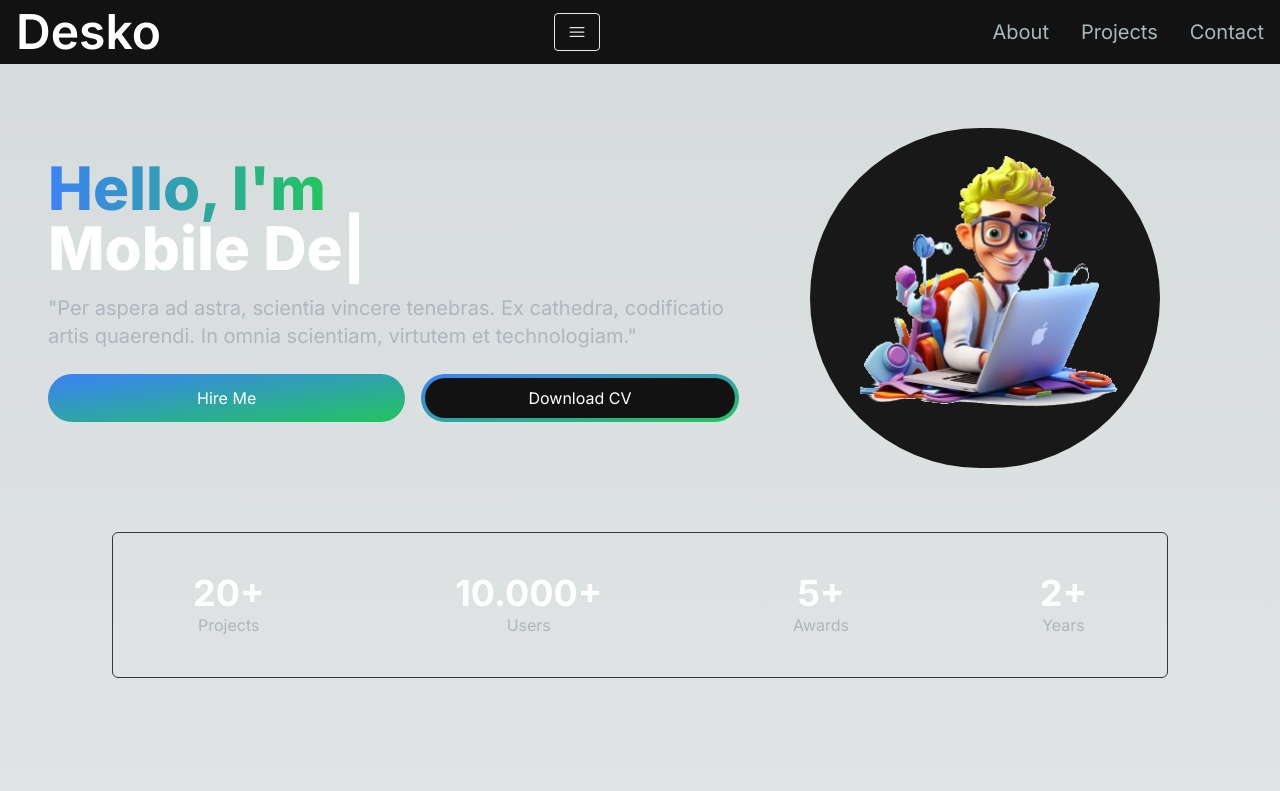
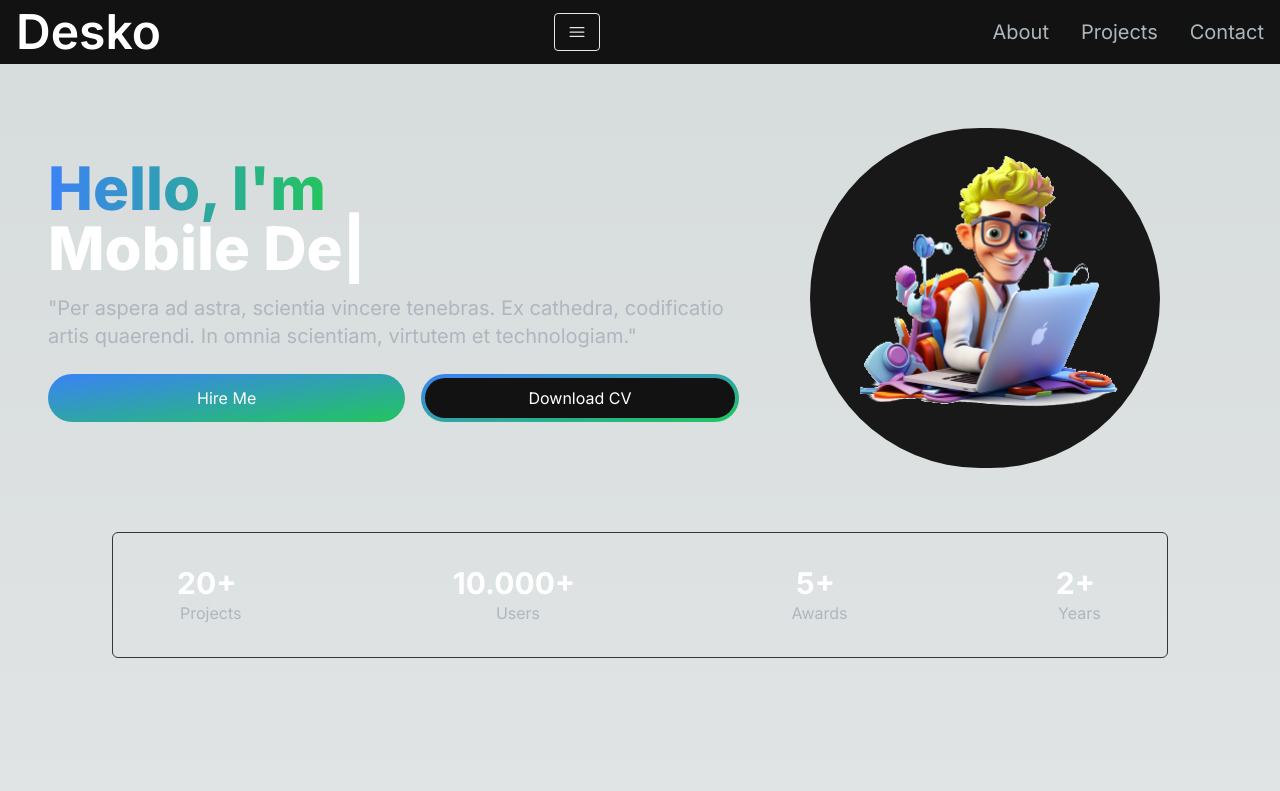
Before and after one commit to Desko95/portfolio-website, a Next.js app: page / in a window 1280 px wide. Shown: the top 791 px of the page. Built offline with nearby package versions, Linux system fonts and the light colour scheme.

Commit message:
fixing achievementsection.jsx

```diff
--- a/app/components/AchievementsSection.jsx
+++ b/app/components/AchievementsSection.jsx
@@ -27,10 +27,10 @@ const AchievementsSection = () => {
           return (
             <div
               key={index}
-              className="flex flex-col items-center justify-center mx-4 my-2 w-1/4 sm:w-auto"
+              className="flex items-center justify-center mx-4 my-2 sm:mx-0 sm:my-0 sm:flex-col sm:w-auto"
               style={{ wordBreak: 'break-word' }}
             >
-              <h2 className="text-white text-4xl font-bold">
+              <h2 className="text-white text-3xl font-bold sm:mr-2">
                 {achievement.value}
               </h2>
               <p className="text-[#ADB7BE] text-base">{achievement.metric}</p>
```
